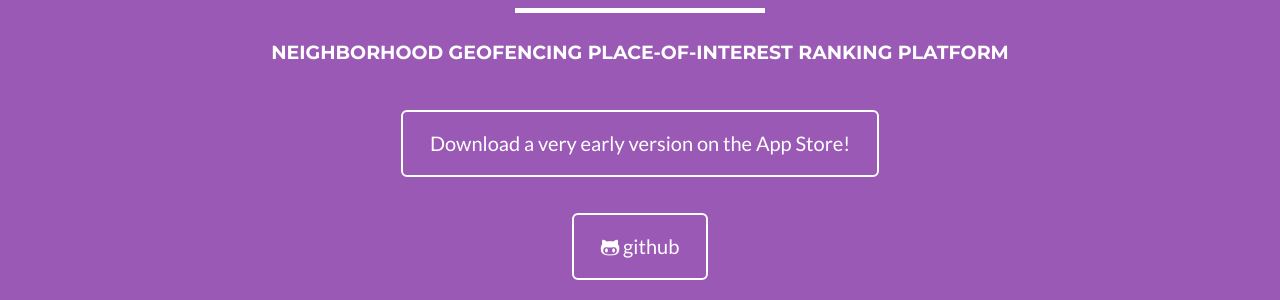
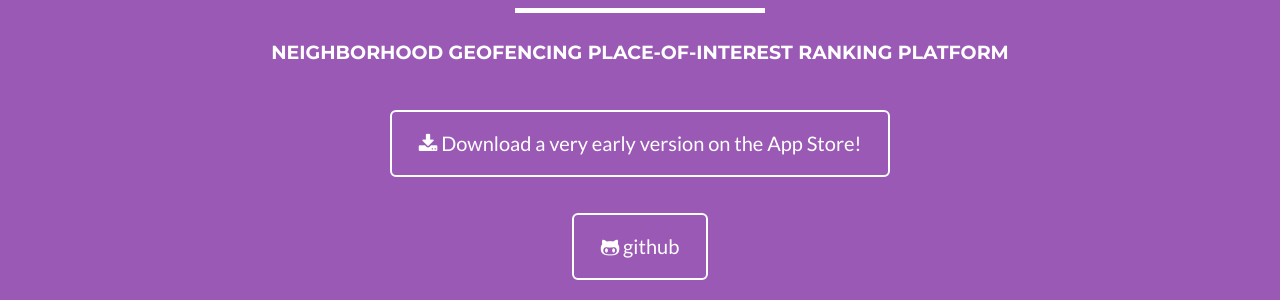
Before and after one commit to andrewcar/andrewcar.github.io, a Jekyll site: the page built from index.html, in a window 1280 px wide. Shown: the part 2075-2375 px from the top of the page. Built offline with Jekyll 4.4.1, drawn with Linux system fonts in a browser that asks for light colours.

Commit message:
Update about.html

```diff
--- a/_includes/about.html
+++ b/_includes/about.html
@@ -40,7 +40,7 @@
                 </div>
                 <br>
                      <a href="https://itunes.apple.com/us/app/hoods-neighborhood-map-for/id1064326860?ls=1&mt=8" class="btn btn-lg btn-outline">
-                     Download a very early version on the App Store!
+                     <i class="fa fa-download"></i> Download a very early version on the App Store!
                      </a>
                 <br>
                 <br>
```
